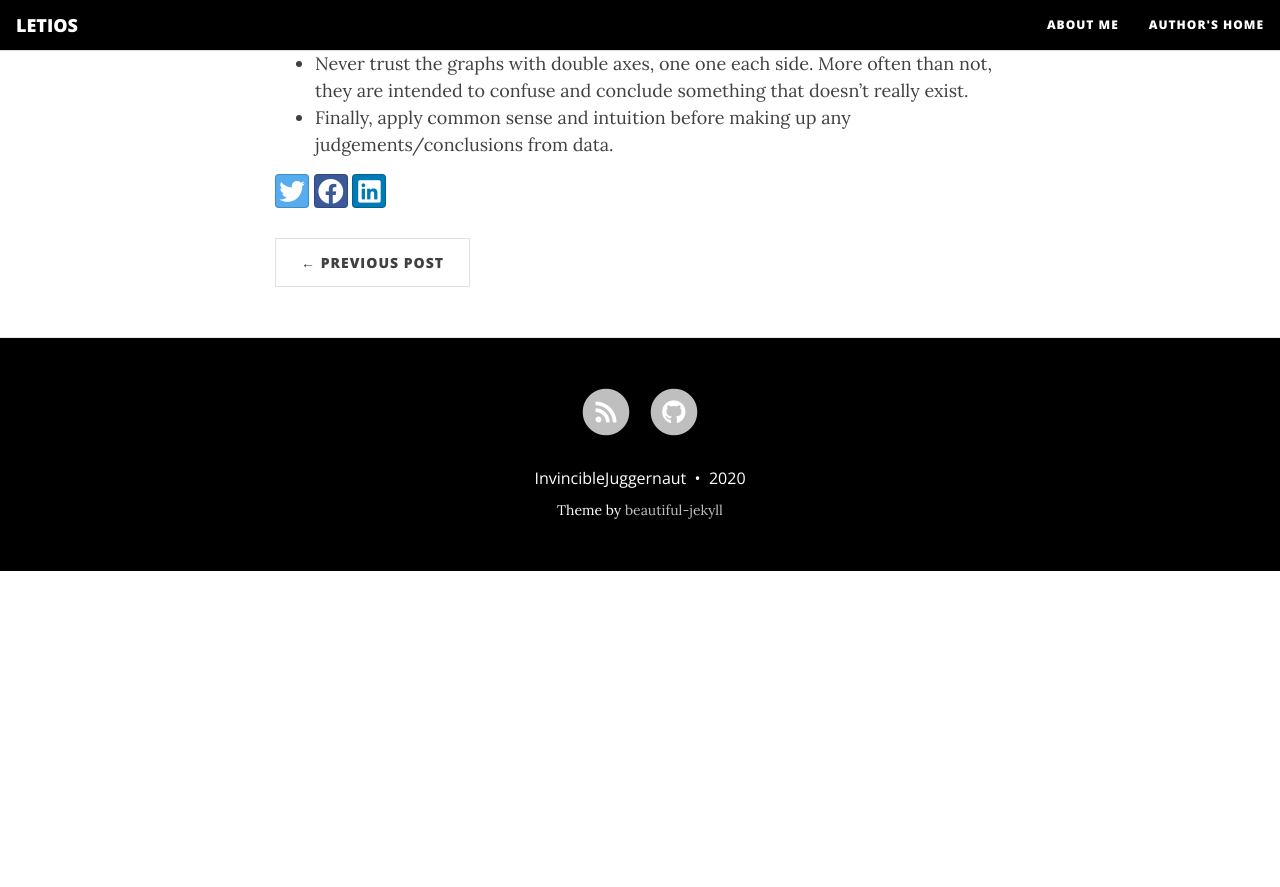
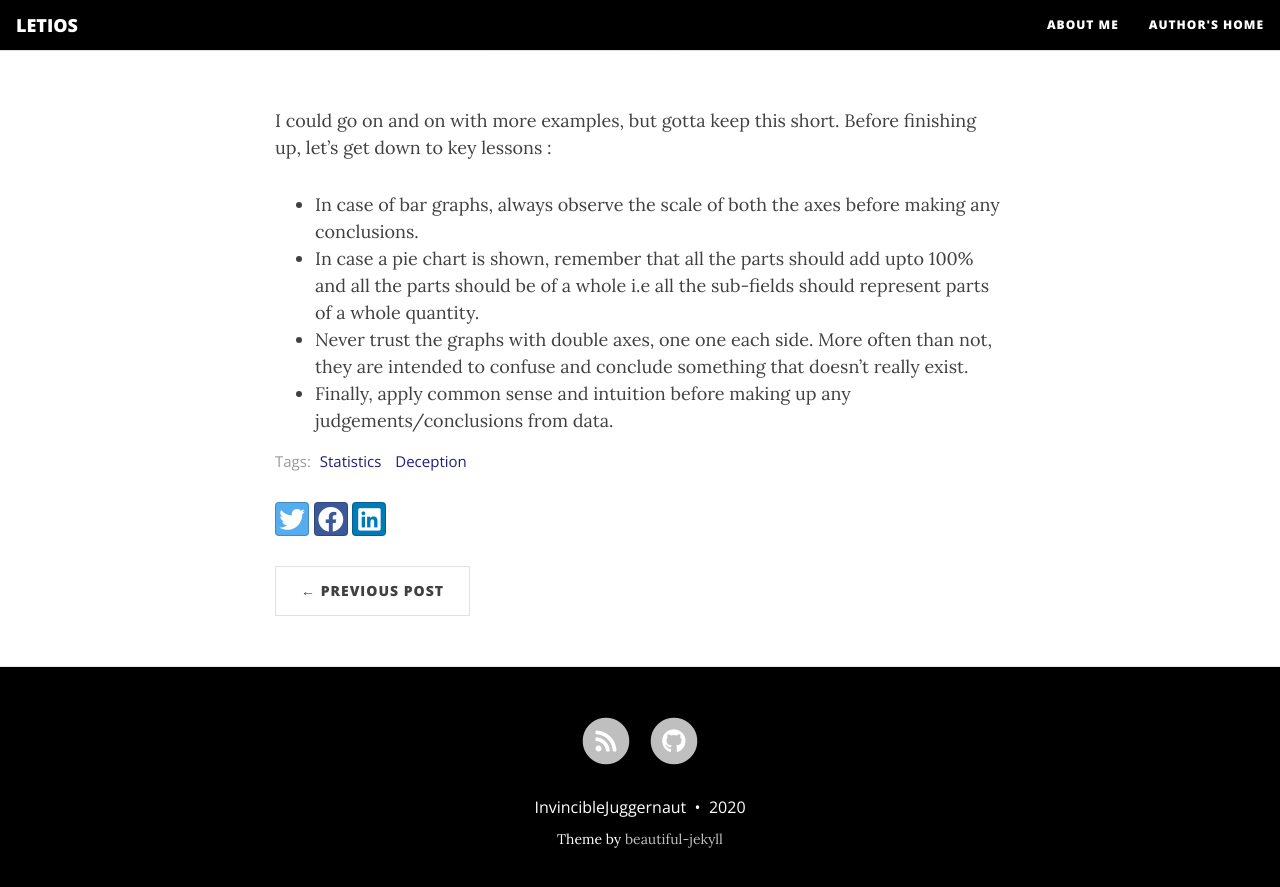
Before and after one commit to InvincibleJuggernaut/Letios, a Jekyll site: the page built from _posts/2020-08-22-Decepti(c)on.md, in a window 1280 px wide and 900 px high, scrolled down 5932 px. Shown: the top 887 px of the window. Built offline with Jekyll 4.4.1, drawn with Linux system fonts in a browser that asks for light colours; nearby versions of some CDN libraries; before the commit the page ends 6503 px from its top, so only the background shows below that.

Commit message:
Update 2020-08-22-Decepti(c)on.md

```diff
--- a/_posts/2020-08-22-Decepti(c)on.md
+++ b/_posts/2020-08-22-Decepti(c)on.md
@@ -2,6 +2,9 @@
 layout: post
 title: Decepti(c)on
 gh-repo: InvincibleJuggernaut/Letios
+cover-img: https://github.com/InvincibleJuggernaut/Letios/blob/master/assets/img/Post%201/xkcd_thumbnail.png
+share-img: https://github.com/InvincibleJuggernaut/Letios/blob/master/assets/img/Post%201/xkcd_thumbnail.png
+tags: [Statistics, Deception]
 subtitle: The art of deceiving statistics
 ---
 
```
